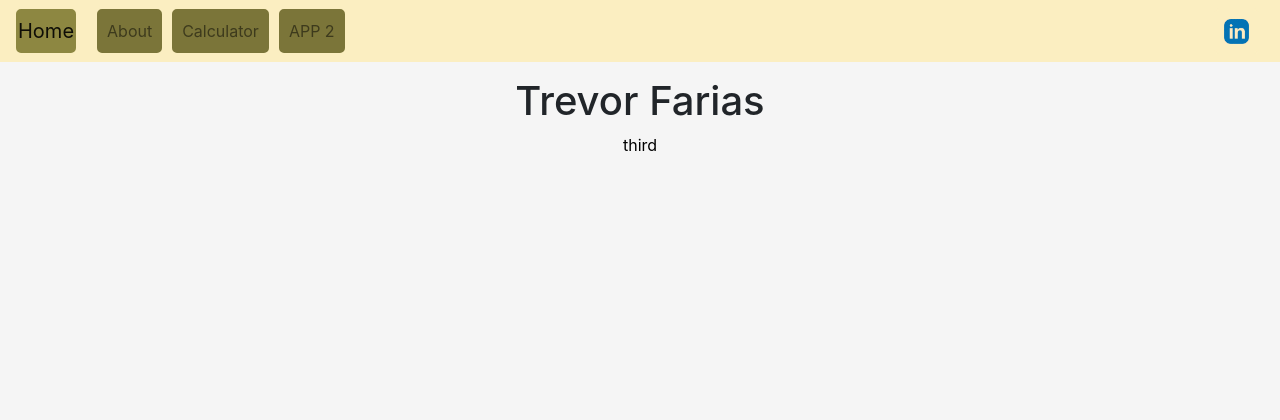
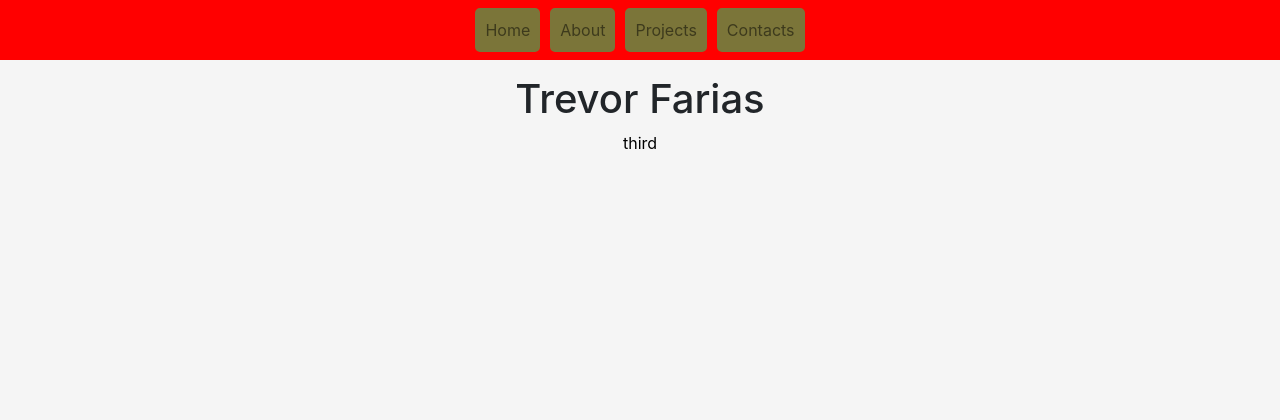
Before and after one commit to trevorfar/Portfolio_Site, a Flask app: page /app2 in a window 1280 px wide. Shown: the top 420 px of the page. Run offline with Flask 3, Linux system fonts and the light colour scheme; some libraries are stand-ins or nearby versions.

Commit message:
Finished creating navbar items, need to still format and UI design everything, hoverables WORK, footer WORKS, Not currently scrollable.

```diff
--- a/templates/base.html
+++ b/templates/base.html
@@ -24,9 +24,10 @@
         background-color: #7b7539;
         color: white;
 
+
     }
       .navbar {
-        background-color: #FBEEC1 !important; /* Set your desired navbar background color here */
+        background-color: red !important; /* Set your desired navbar background color here */
     }
 
 
@@ -41,49 +42,59 @@
         width: 100%;
     }
 
-      .navbar-brand{
-        background-color: #8D8741;
-        border-radius: 5px;
-        border: 2px solid #8D8741;
-      }
+    .dropdown:hover > .dropdown-menu {
+      display: block;
+    }
+    .dropdown > .dropdown-toggle:active {
+      /*Without this, clicking will make it sticky*/
+      pointer-events: none;
+   }
 
 
 
   </style>
 
-    <title>{% block title %} {% endblock %}</title>
+    <title>{% block title %} Trevor Farias {% endblock %}</title>
   </head>
   <body>
     <nav class="navbar navbar-expand-md navbar-light bg-light ">
-        <a class="navbar-brand" href="{{ url_for('index')}}" >Home</a>
-
         <button class="navbar-toggler" type="button" data-toggle="collapse" data-target="#navbarNav" aria-controls="navbarNav" aria-expanded="false" aria-label="Toggle navigation">
             <span class="navbar-toggler-icon"></span>
         </button>
-        <div class="collapse navbar-collapse r " id="navbarNav">
+        <div class="collapse navbar-collapse " id="navbarNav">
 
-            <ul class="navbar-nav ">
+            <ul class="navbar-nav mx-auto d-flex justify-content-center">
             <li class="nav-item ">
+                <a class="nav-link" href="{{url_for('index')}}">Home</a>
+            </li>
+            <li class="nav-item">
                 <a class="nav-link" href="{{url_for('about')}}">About</a>
             </li>
-            <li class="nav-item ">
-              <a class ="nav-link" href= " {{url_for('calculator')}}">Calculator</a>
+
+
+            <li class="nav-item dropdown">
+              <a class="nav-link" id="projectsDropdown" role="button" data-toggle="dropdown" aria-haspopup="true" aria-expanded="false"
+              href="#">Projects</a>
+              <div class="dropdown-menu" aria-labelledby="contactsDropdown">
+
+                <a class="dropdown-item"  href="{{url_for('calculator')}}">Calculator</a>
+                <a class="dropdown-item" href=" #">Coming Soon</a>
+                <a class="dropdown-item" href="#">Coming Soon</a>
+              </div>
             </li>
-            <li class="nav-item ">
-              <a class ="nav-link" href= " {{url_for('app2')}}">APP 2</a>
+
+            <li class="nav-item dropdown">
+              <a class="nav-link" id="contactsDropdown" role="button" data-toggle="dropdown" aria-haspopup="true" aria-expanded="false"
+              href="{{url_for('index')}}">Contacts</a>
+              <div class="dropdown-menu" aria-labelledby="contactsDropdown">
+                <!-- Dropdown items go here -->
+                <a class="dropdown-item" target="_blank" href="https://www.linkedin.com/in/trevor-farias-454aa2278">LinkedIn</a>
+                <a class="dropdown-item" href="mailto:trevorof@yahoo.com">Email</a>
+                <a class="dropdown-item" href="#">Instagram</a>
+                <!-- Add more items as needed -->
+              </div>
             </li>
             </ul>
-
-            <ul class ="navbar-nav ">
-              <li class="nav-item linkedIn ml-auto">
-              <a class ="nav-link" href= "https://www.linkedin.com/in/trevor-farias-454aa2278" target="_blank">
-                <img src="static/Images/LinkedInLogoNEW.jpg" alt="LinkedIn Portfolio" width = "25" height = "25">
-              </a>
-            </li>
-            </ul>
-
-
-
         </div>
     </nav>
 
```
Also changed, not shown: 1 other file.
